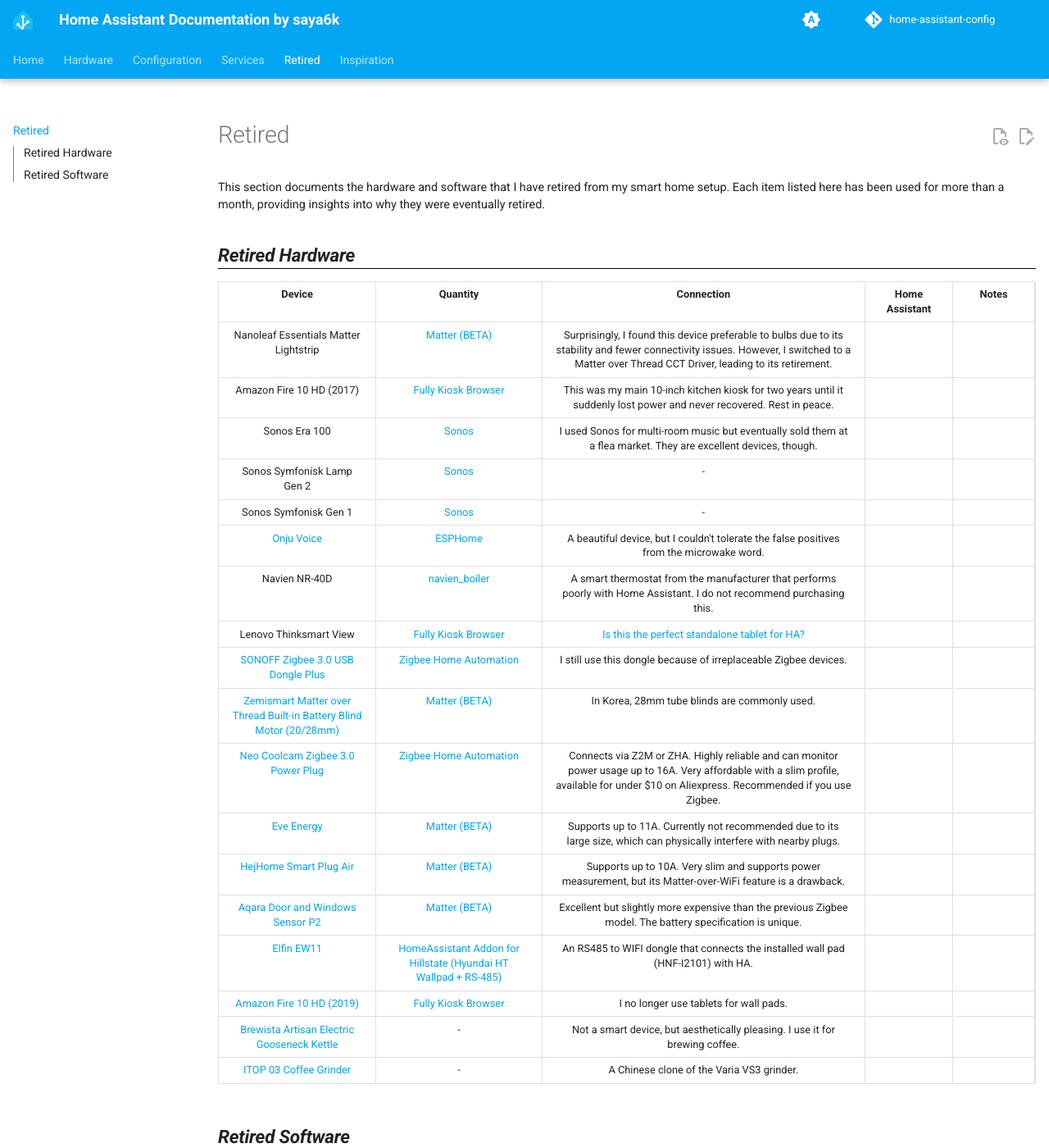
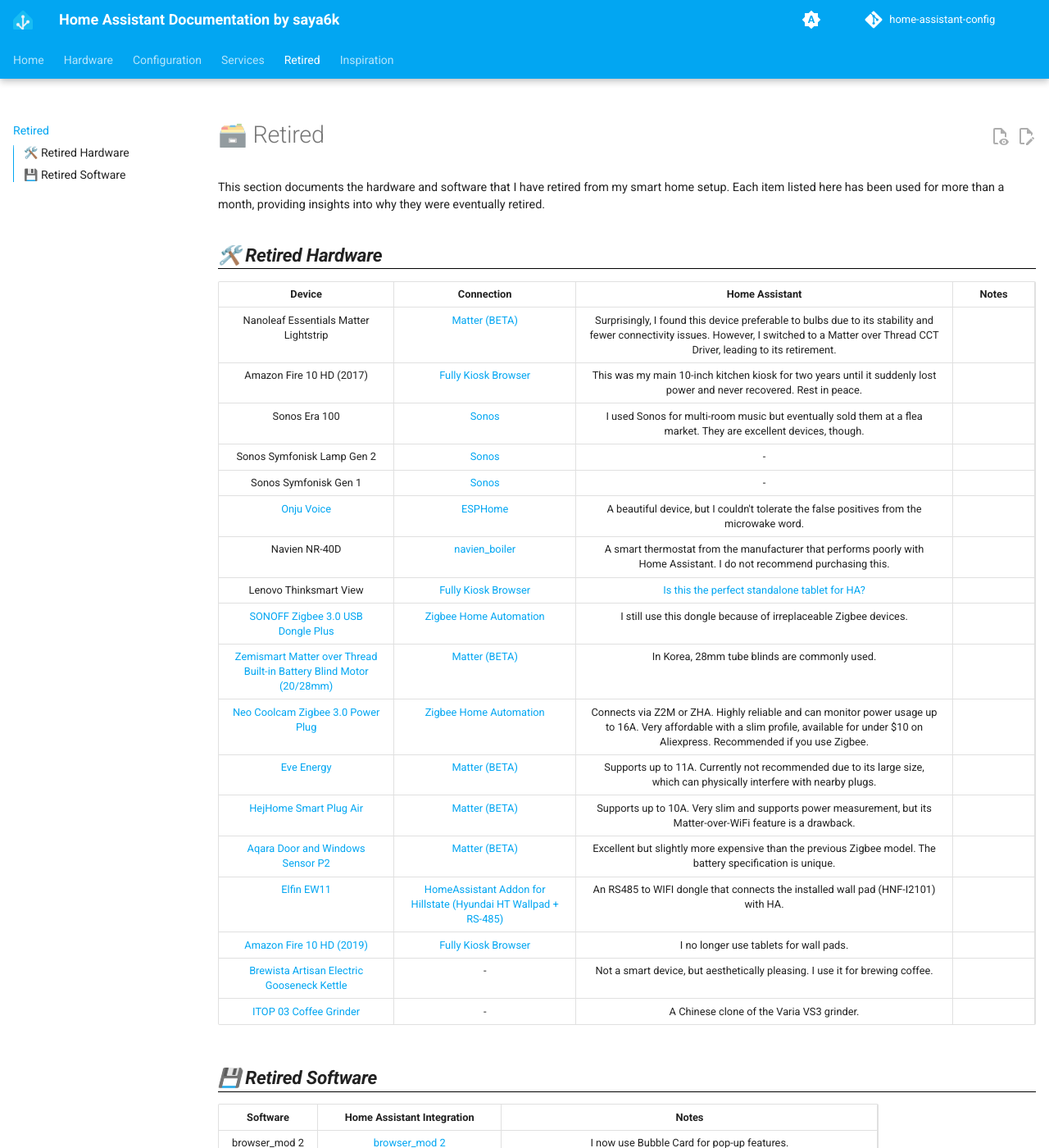
Before and after one commit to saya6k/home-assistant-config, an MkDocs documentation site: the page built from docs/retired.md, in a window 1280 px wide and 1400 px high. Shown: the whole window at 82% size. Built offline with MkDocs 1.6.1 and Material for MkDocs 9.7.7, drawn with Linux system fonts in a browser that asks for light colours; comment, search, counter and statistics services are not loaded.

Commit message:
docs: Enhance retired.md with emojis and improved markdown tables
Co-authored-by: aider (gpt-4o) <aider@aider.chat>

```diff
--- a/docs/retired.md
+++ b/docs/retired.md
@@ -2,38 +2,38 @@
 title: Retired
 ---
 
-# Retired
+# 🗃️ Retired
 
 This section documents the hardware and software that I have retired from my smart home setup. Each item listed here has been used for more than a month, providing insights into why they were eventually retired.
 
-## Retired Hardware
+## 🛠️ Retired Hardware
 
-|                                                          Device                                                           |                                                                   Quantity                                                                    |                                                                                          Connection                                                                                          | Home Assistant | Notes |
-| :-----------------------------------------------------------------------------------------------------------------------: | :-------------------------------------------------------------------------------------------------------------------------------------------: | :------------------------------------------------------------------------------------------------------------------------------------------------------------------------------------------: | :------------: | :---: |
-|                                           Nanoleaf Essentials Matter Lightstrip                                           |                                      [Matter (BETA)](https://www.home-assistant.io/integrations/matter/)                                      | Surprisingly, I found this device preferable to bulbs due to its stability and fewer connectivity issues. However, I switched to a Matter over Thread CCT Driver, leading to its retirement. |
-|                                                 Amazon Fire 10 HD (2017)                                                  |                                [Fully Kiosk Browser](https://www.home-assistant.io/integrations/fully_kiosk/)                                 |                                    This was my main 10-inch kitchen kiosk for two years until it suddenly lost power and never recovered. Rest in peace.                                     |
-|                                                       Sonos Era 100                                                       |                                          [Sonos](https://www.home-assistant.io/integrations/sonos/)                                           |                                       I used Sonos for multi-room music but eventually sold them at a flea market. They are excellent devices, though.                                       |
-|                                                Sonos Symfonisk Lamp Gen 2                                                 |                                          [Sonos](https://www.home-assistant.io/integrations/sonos/)                                           |                                                                                              -                                                                                               |
-|                                                   Sonos Symfonisk Gen 1                                                   |                                          [Sonos](https://www.home-assistant.io/integrations/sonos/)                                           |                                                                                              -                                                                                               |
-|                                    [Onju Voice](https://github.com/justLV/onju-voice)                                     |                                        [ESPHome](https://www.home-assistant.io/integrations/esphome/)                                         |                                                   A beautiful device, but I couldn't tolerate the false positives from the microwake word.                                                   |
-|                                                       Navien NR-40D                                                       |                                          [navien_boiler](https://github.com/jjang750/navien_boiler)                                           |                                    A smart thermostat from the manufacturer that performs poorly with Home Assistant. I do not recommend purchasing this.                                    |
-|                                                  Lenovo Thinksmart View                                                   |                                [Fully Kiosk Browser](https://www.home-assistant.io/integrations/fully_kiosk/)                                 |                        [Is this the perfect standalone tablet for HA?](https://community.home-assistant.io/t/is-this-the-perfect-standalone-tablet-for-ha/658422/302)                        |
-| [SONOFF Zigbee 3.0 USB Dongle Plus](https://sonoff.tech/product/gateway-and-sensors/sonoff-zigbee-3-0-usb-dongle-plus-e/) |                                   [Zigbee Home Automation](https://www.home-assistant.io/integrations/zha/)                                   |                                                               I still use this dongle because of irreplaceable Zigbee devices.                                                               |
-|      [Zemismart Matter over Thread Built-in Battery Blind Motor (20/28mm)](https://www.zemismart.com/products/mt15b)      |                                      [Matter (BETA)](https://www.home-assistant.io/integrations/matter/)                                      |                                                                        In Korea, 28mm tube blinds are commonly used.                                                                         |
-|                [Neo Coolcam Zigbee 3.0 Power Plug](https://www.aliexpress.com/item/1005005486450704.html)                 |                                   [Zigbee Home Automation](https://www.home-assistant.io/integrations/zha)                                    |  Connects via Z2M or ZHA. Highly reliable and can monitor power usage up to 16A. Very affordable with a slim profile, available for under $10 on Aliexpress. Recommended if you use Zigbee.  |
-|                                    [Eve Energy](https://www.evehome.com/en/eve-energy)                                    |                                      [Matter (BETA)](https://www.home-assistant.io/integrations/matter/)                                      |                                    Supports up to 11A. Currently not recommended due to its large size, which can physically interfere with nearby plugs.                                    |
-|         [HejHome Smart Plug Air](https://hej.life/product/detail.html?product_no=212&cate_no=42&display_group=1)          |                                      [Matter (BETA)](https://www.home-assistant.io/integrations/matter/)                                      |                                        Supports up to 10A. Very slim and supports power measurement, but its Matter-over-WiFi feature is a drawback.                                         |
-|              [Aqara Door and Windows Sensor P2](https://www.aqara.com/en/product/door-and-window-sensor-p2/)              |                                      [Matter (BETA)](https://www.home-assistant.io/integrations/matter/)                                      |                                          Excellent but slightly more expensive than the previous Zigbee model. The battery specification is unique.                                          |
-|                               [Elfin EW11](http://www.hi-flying.com/elfin-ew10-elfin-ew11)                                | [HomeAssistant Addon for Hillstate (Hyundai HT Wallpad + RS-485)](https://github.com/YOGYUI/homeassistant-addons/tree/main/homenet-hillstate) |                                                      An RS485 to WIFI dongle that connects the installed wall pad (HNF-I2101) with HA.                                                       |
-|                        [Amazon Fire 10 HD (2019)](https://www.amazon.com/Fire-HD-10/dp/B07KD58DQS)                        |                                [Fully Kiosk Browser](https://www.home-assistant.io/integrations/fully_kiosk/)                                 |                                                                            I no longer use tablets for wall pads.                                                                            |
-|       [Brewista Artisan Electric Gooseneck Kettle](https://brewista.co/products/artisan-electric-gooseneck-kettle)        |                                                                       -                                                                       |                                                         Not a smart device, but aesthetically pleasing. I use it for brewing coffee.                                                         |
-|                      [ITOP 03 Coffee Grinder](https://ko.aliexpress.com/item/1005006170009173.html)                       |                                                                       -                                                                       |                                                                          A Chinese clone of the Varia VS3 grinder.                                                                           |
+| Device | Connection | Home Assistant | Notes |
+|:------:|:----------:|:--------------:|:-----:|
+| Nanoleaf Essentials Matter Lightstrip | [Matter (BETA)](https://www.home-assistant.io/integrations/matter/) | Surprisingly, I found this device preferable to bulbs due to its stability and fewer connectivity issues. However, I switched to a Matter over Thread CCT Driver, leading to its retirement. |
+| Amazon Fire 10 HD (2017) | [Fully Kiosk Browser](https://www.home-assistant.io/integrations/fully_kiosk/) | This was my main 10-inch kitchen kiosk for two years until it suddenly lost power and never recovered. Rest in peace. |
+| Sonos Era 100 | [Sonos](https://www.home-assistant.io/integrations/sonos/) | I used Sonos for multi-room music but eventually sold them at a flea market. They are excellent devices, though. |
+| Sonos Symfonisk Lamp Gen 2 | [Sonos](https://www.home-assistant.io/integrations/sonos/) | - |
+| Sonos Symfonisk Gen 1 | [Sonos](https://www.home-assistant.io/integrations/sonos/) | - |
+| [Onju Voice](https://github.com/justLV/onju-voice) | [ESPHome](https://www.home-assistant.io/integrations/esphome/) | A beautiful device, but I couldn't tolerate the false positives from the microwake word. |
+| Navien NR-40D | [navien_boiler](https://github.com/jjang750/navien_boiler) | A smart thermostat from the manufacturer that performs poorly with Home Assistant. I do not recommend purchasing this. |
+| Lenovo Thinksmart View | [Fully Kiosk Browser](https://www.home-assistant.io/integrations/fully_kiosk/) | [Is this the perfect standalone tablet for HA?](https://community.home-assistant.io/t/is-this-the-perfect-standalone-tablet-for-ha/658422/302) |
+| [SONOFF Zigbee 3.0 USB Dongle Plus](https://sonoff.tech/product/gateway-and-sensors/sonoff-zigbee-3-0-usb-dongle-plus-e/) | [Zigbee Home Automation](https://www.home-assistant.io/integrations/zha/) | I still use this dongle because of irreplaceable Zigbee devices. |
+| [Zemismart Matter over Thread Built-in Battery Blind Motor (20/28mm)](https://www.zemismart.com/products/mt15b) | [Matter (BETA)](https://www.home-assistant.io/integrations/matter/) | In Korea, 28mm tube blinds are commonly used. |
+| [Neo Coolcam Zigbee 3.0 Power Plug](https://www.aliexpress.com/item/1005005486450704.html) | [Zigbee Home Automation](https://www.home-assistant.io/integrations/zha) | Connects via Z2M or ZHA. Highly reliable and can monitor power usage up to 16A. Very affordable with a slim profile, available for under $10 on Aliexpress. Recommended if you use Zigbee. |
+| [Eve Energy](https://www.evehome.com/en/eve-energy) | [Matter (BETA)](https://www.home-assistant.io/integrations/matter/) | Supports up to 11A. Currently not recommended due to its large size, which can physically interfere with nearby plugs. |
+| [HejHome Smart Plug Air](https://hej.life/product/detail.html?product_no=212&cate_no=42&display_group=1) | [Matter (BETA)](https://www.home-assistant.io/integrations/matter/) | Supports up to 10A. Very slim and supports power measurement, but its Matter-over-WiFi feature is a drawback. |
+| [Aqara Door and Windows Sensor P2](https://www.aqara.com/en/product/door-and-window-sensor-p2/) | [Matter (BETA)](https://www.home-assistant.io/integrations/matter/) | Excellent but slightly more expensive than the previous Zigbee model. The battery specification is unique. |
+| [Elfin EW11](http://www.hi-flying.com/elfin-ew10-elfin-ew11) | [HomeAssistant Addon for Hillstate (Hyundai HT Wallpad + RS-485)](https://github.com/YOGYUI/homeassistant-addons/tree/main/homenet-hillstate) | An RS485 to WIFI dongle that connects the installed wall pad (HNF-I2101) with HA. |
+| [Amazon Fire 10 HD (2019)](https://www.amazon.com/Fire-HD-10/dp/B07KD58DQS) | [Fully Kiosk Browser](https://www.home-assistant.io/integrations/fully_kiosk/) | I no longer use tablets for wall pads. |
+| [Brewista Artisan Electric Gooseneck Kettle](https://brewista.co/products/artisan-electric-gooseneck-kettle) | - | Not a smart device, but aesthetically pleasing. I use it for brewing coffee. |
+| [ITOP 03 Coffee Grinder](https://ko.aliexpress.com/item/1005006170009173.html) | - | A Chinese clone of the Varia VS3 grinder. |
 
-## Retired Software
+## 💾 Retired Software
 
-|   Software    |                                Home Assistant Integration                                |                                    Notes                                     |
-| :-----------: | :--------------------------------------------------------------------------------------: | :--------------------------------------------------------------------------: |
-| browser_mod 2 |             [browser_mod 2](https://github.com/thomasloven/hass-browser_mod)             |                  I now use Bubble Card for pop-up features.                  |
-|   InfluxDB    |             [InfluxDB](https://www.home-assistant.io/integrations/influxdb/)             |            I switched to TimescaleDB and LTSS custom components.             |
+| Software | Home Assistant Integration | Notes |
+|:--------:|:--------------------------:|:-----:|
+| browser_mod 2 | [browser_mod 2](https://github.com/thomasloven/hass-browser_mod) | I now use Bubble Card for pop-up features. |
+| InfluxDB | [InfluxDB](https://www.home-assistant.io/integrations/influxdb/) | I switched to TimescaleDB and LTSS custom components. |
 | Battery Notes | [Battery Notes for Home Assistant](https://github.com/andrew-codechimp/HA-Battery-Notes) | It's annoying having so many entities about when I replaced my battery, etc. |
-|  JWT Cookie   |                 [JWT Cookie](https://github.com/BigBoot/hass-jwt_cookie)                 |                                      -                                       |
+| JWT Cookie | [JWT Cookie](https://github.com/BigBoot/hass-jwt_cookie) | - |
```
